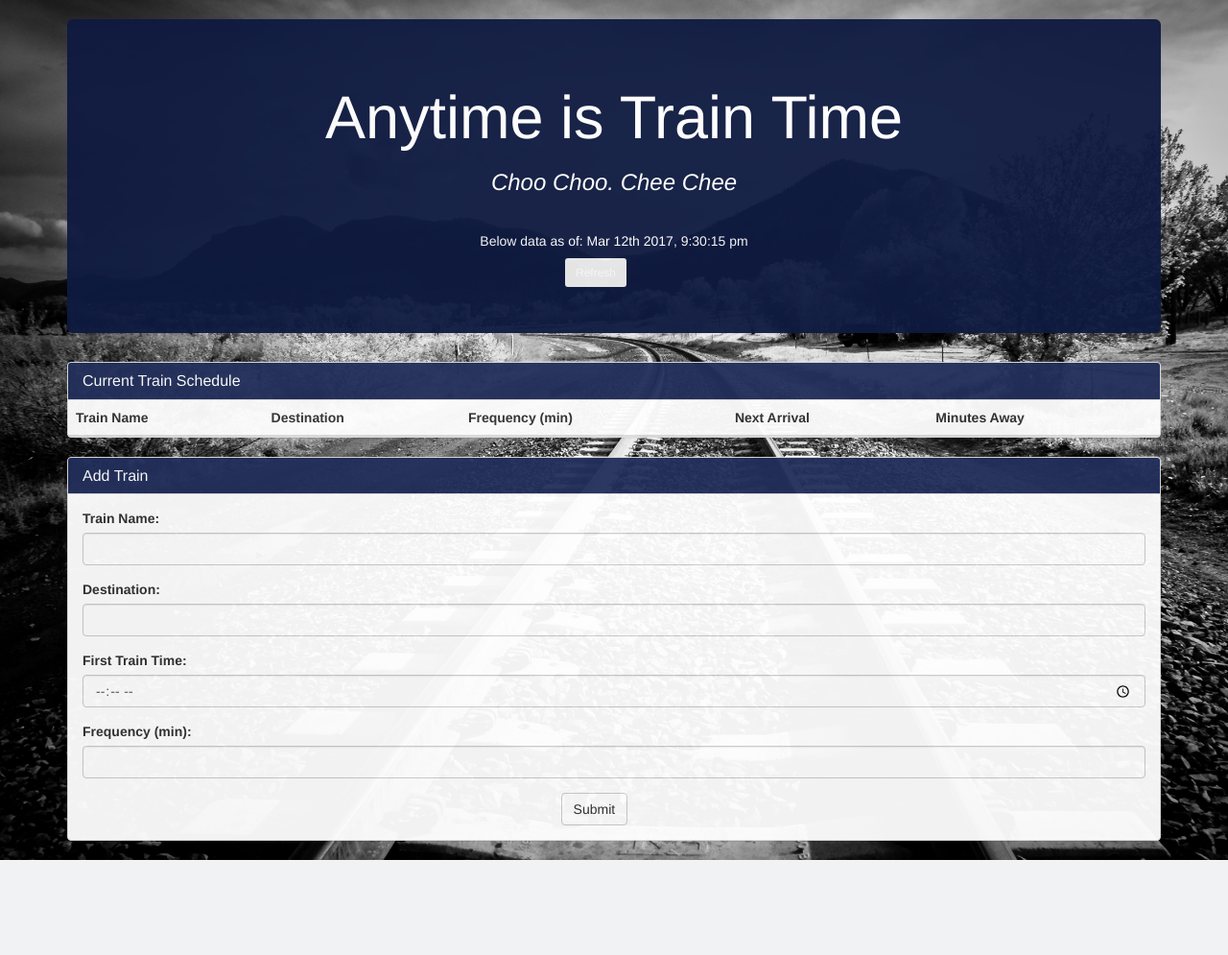
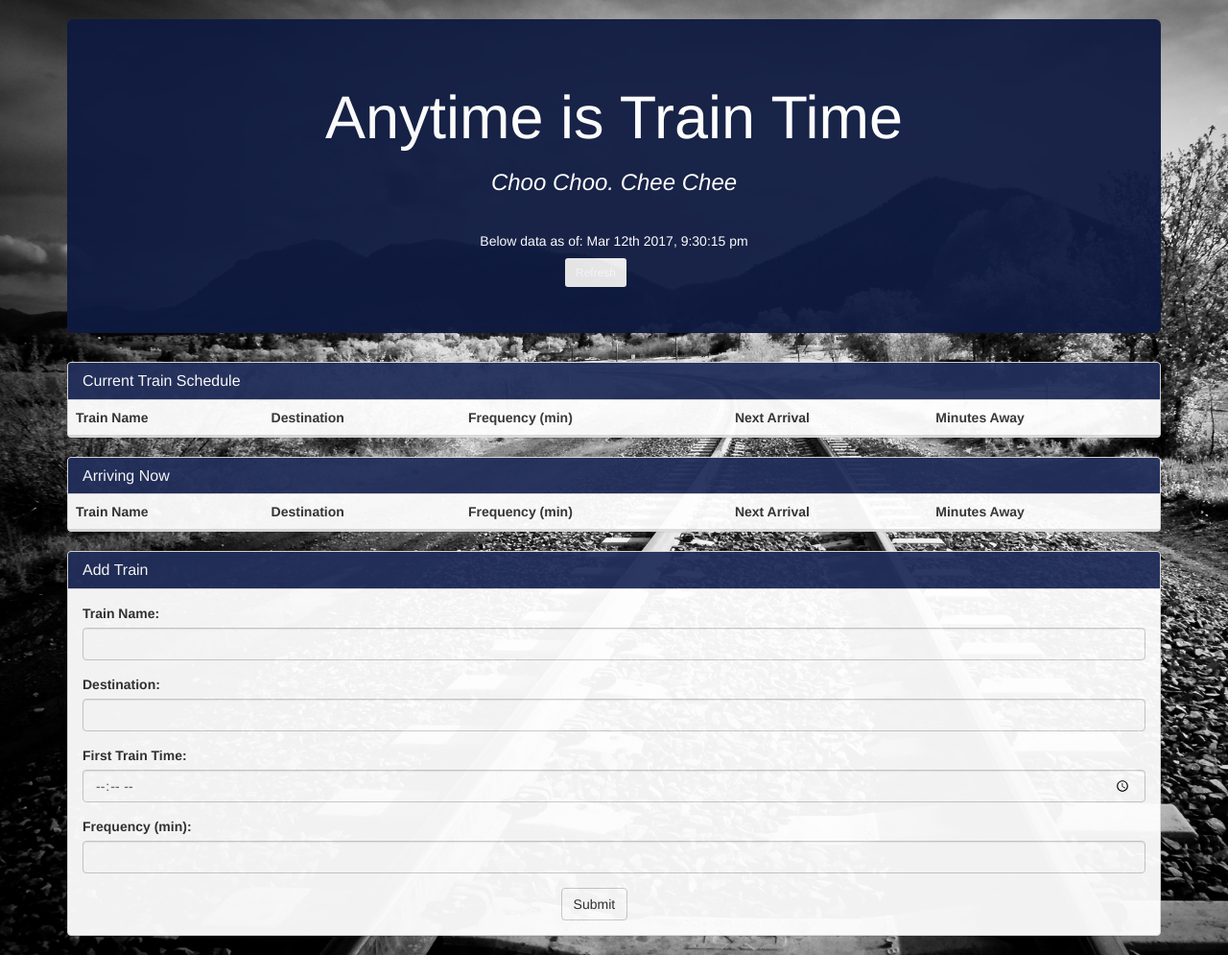
Before and after one commit to hberry79/TrainTime, a PHP site: page / in a window 1280 px wide. Shown: the whole page at 96% size. Before the commit the page ends 896 px from the top, so only its background shows below. Run offline with PHP 8.4, Linux system fonts and the light colour scheme; lists and menus that the app fills with data are empty; some libraries are stand-ins or nearby versions.

Commit message:
added a panel for trans less than 5 min

```diff
--- a/train.css
+++ b/train.css
@@ -18,3 +18,8 @@ body {
 .btn {
 	margin-left: 45%;
 }
+.table-hover tbody tr:hover td, .table-hover tbody tr:hover th {
+  background-color: #222f5b;
+  color: white;
+  opacity: .5;
+}
--- a/train.html
+++ b/train.html
@@ -50,6 +50,30 @@
                 </div>
             </div>
         </div>
+        <!--A little alert panel if a train is about to leave-->
+        <div class="row">
+            <div class="col-lg-12">
+                <div class="panel panel-default">
+                    <div class="panel-heading">
+                        <h3 class="panel-title">Arriving Now</h3>
+                    </div>
+                    <table class="table table-hover">
+                        <thead>
+                            <tr>
+                                <th>Train Name</th>
+                                <th>Destination</th>
+                                <th>Frequency (min)</th>
+                                <th>Next Arrival</th>
+                                <th>Minutes Away</th>
+                                </tr>
+                        </thead>
+                        <tbody id=5min>
+                            <!--JS will populate firebase data here -->
+                        </tbody>
+                    </table>
+                </div>
+            </div>
+        </div>
          <div class="row">
         <!-- Add Train Panel-->
         <div class="col-lg-12">
--- a/train.js
+++ b/train.js
@@ -57,13 +57,12 @@ $(document).ready(function() {
 
     database.ref("/trains").on("child_added", function(childSnapshot) {
 
-        // Store everything into a variable.
+        // Store everything into a variable. t stand for train ya'll.
         var tName = childSnapshot.val().trainName;
         var tDestination = childSnapshot.val().Destination;
         var tFrequency = childSnapshot.val().frequency;
         var tFirstTrain = childSnapshot.val().firstTrainTime;
 
-        // Calculate the minutes until arrival using hardcore math
         // To calculate the minutes till arrival, take the current time in unix subtract the FirstTrain
         //time and find the modulus between the difference and the frequency
         var differenceTimes = moment().diff(moment.unix(tFirstTrain), "minutes");
@@ -73,9 +72,16 @@ $(document).ready(function() {
         // To calculate the arrival time, add the tMinutes to the currrent time
         var tArrival = moment().add(tMinutes, "m").format("hh:mm A");
 
-        // if (minutesAway < 2) {
-        //     alert(tName + " is about to leave!")
-        // }
+        if (tMinutes <= 5 ) {
+        $("#5min").append(
+            "<tr>" +
+            "<td>" + tName + "</td>" +
+            "<td>" + tDestination + "</td>" +
+            "<td>" + tFrequency + "</td>" +
+            "<td>" + tArrival + "</td>" +
+            "<td><font color='red'>" + tMinutes + "</td></font>" + "</tr>");
+        return;
+        }
 
 
         //Pushing to the DOM
```
